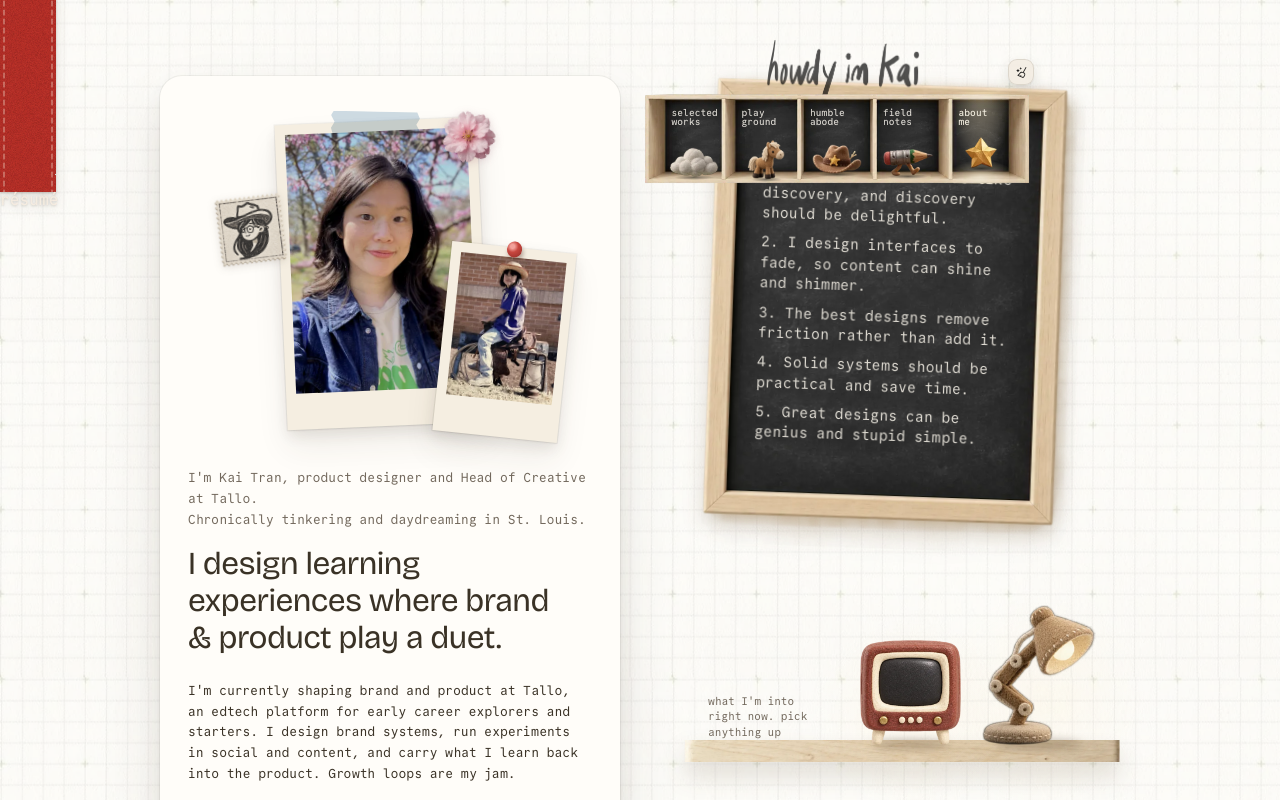
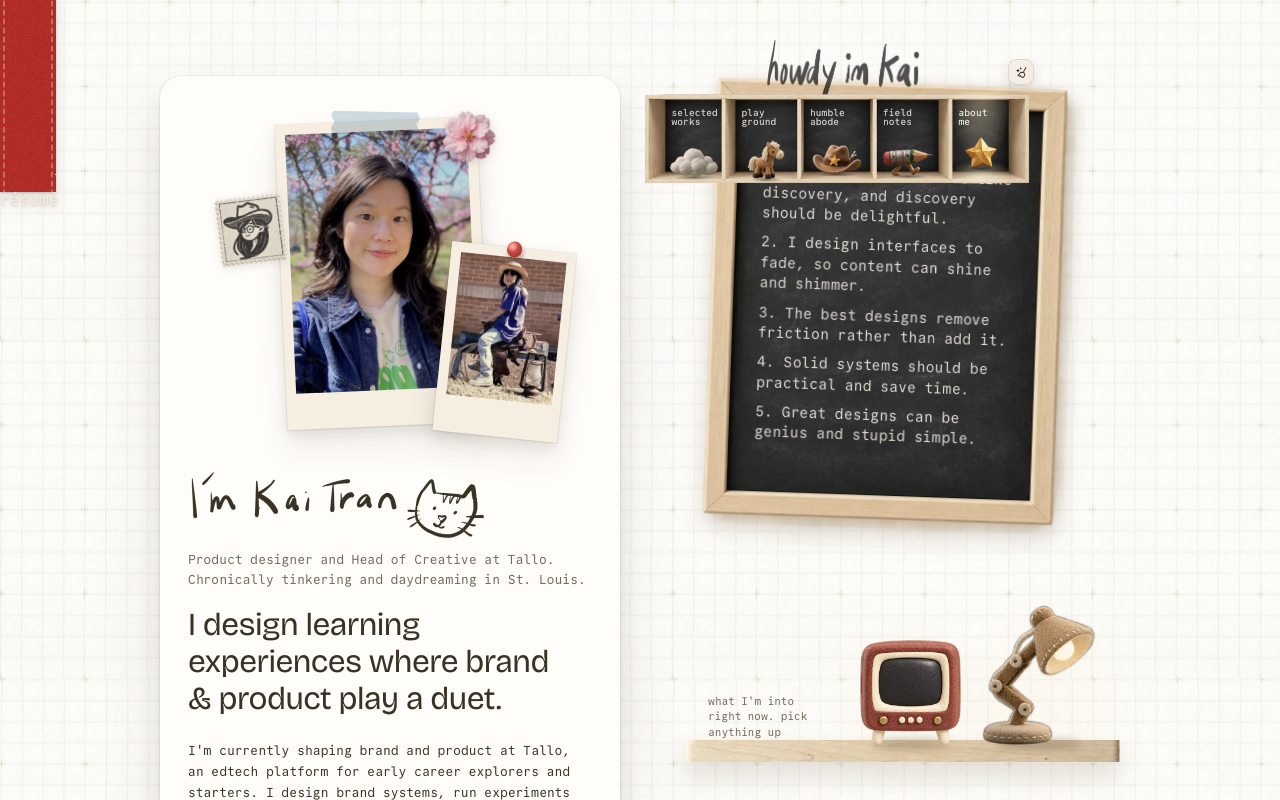
Before and after one commit to howdyimkai/portfolio-2026, a Next.js app: page /about in a window 1280 px wide. Shown: the top 800 px of the page. Built offline with nearby package versions, Linux system fonts and the light colour scheme.

Commit message:
Hand-letter the About intro and note the Nov 2 copy swaps
Kai's handwritten "I'm Kai Tran" and cat now open the About intro, so the typed
line starts at the title. Notes in data.ts and SandGarden.tsx point to the copy
that goes live on Nov 2 (About intro, Tallo paragraph, homepage sub line).

```diff
--- a/src/components/SandGarden.tsx
+++ b/src/components/SandGarden.tsx
@@ -100,8 +100,8 @@ const HINT_DELAY_MS = 4000
 const KEEP_GOING_AT = 0.5
 // Typed sub line under the drawn title (Kai, 2026-10-25): the drawing says who Kai is, this
 // line gives a skimming recruiter the job title. Static on purpose, and it sits outside the
-// title element so erasing the title leaves it alone. After Nov 2, 2026: "Formerly Head of
-// Creative at Tallo."
+// title element so erasing the title leaves it alone. On Nov 2, 2026, swap to "Kai Tran,
+// product designer. Plant, rake, ship." (Kai, 2026-10-29: the page's tools as verbs).
 const TITLE_SUBLINE = 'Product designer. Head of Creative at Tallo.'
 const HINT_COPY = { start: 'psst, try the eraser above', keep: 'keep going, try an infinity pattern' } // keep renders with InfinityTrace before "infinity"
 // Single-key tool shortcuts. Pressing the held tool's key puts it down, like clicking it.
--- a/src/components/about/AboutPage.tsx
+++ b/src/components/about/AboutPage.tsx
@@ -8,7 +8,7 @@ import { useRef, useState } from 'react'
 import Image from 'next/image'
 import AboutShelf from './AboutShelf'
 import AboutCard from './AboutCard'
-import { BIO, HERO, INTRO, PHOTO, PRINCIPLES, YOUNG_PHOTO } from './data'
+import { BIO, HERO, INTRO, NAME_ART, PHOTO, PRINCIPLES, YOUNG_PHOTO } from './data'
 import './about.css'
 
 // The five principles, chalked on the birch frame. Real text, sized to the frame with container units.
@@ -72,6 +72,8 @@ export default function AboutPage() {
                 <Image className="about-stamp" src="/about/stamp.webp" alt="" width={188} height={201} draggable={false} />
               </div>
               <div className="flex flex-col gap-4">
+                {/* Kai's handwritten name and cat, at half the 600px export so it stays sharp at 2x. */}
+                <Image src={NAME_ART.src} alt={NAME_ART.alt} width={NAME_ART.w} height={NAME_ART.h} draggable={false} className="-mb-2 h-auto w-[260px] lg:w-[300px]" />
                 <p className="font-mono text-[13px] leading-[1.6] text-ink-muted">
                   {INTRO[0]}
                   <br />
--- a/src/components/about/data.ts
+++ b/src/components/about/data.ts
@@ -139,7 +139,11 @@ export const CARDS: Card[] = [
 export const cardById = (id: string) => CARDS.find((c) => c.id === id)!
 
 // Kai, 2026-10-18: the intro and hero sentence open the bio panel, the paragraphs follow.
-export const INTRO = ["I'm Kai Tran, product designer and Head of Creative at Tallo.", 'Chronically tinkering and daydreaming in St. Louis.']
+// Kai, 2026-10-29: "I'm Kai Tran" and the cat are Kai's handwriting (NAME_ART), so the typed
+// intro starts at the title. On Nov 2, 2026: INTRO[0] becomes "Product designer for learning
+// and AI." and BIO[0] goes past tense. Copy of record: about-me/ABOUT_Final.md in the workspace.
+export const NAME_ART = { src: p('name-hand'), w: 600, h: 147, alt: "I'm Kai Tran" }
+export const INTRO = ['Product designer and Head of Creative at Tallo.', 'Chronically tinkering and daydreaming in St. Louis.']
 export const HERO = 'I design learning experiences where brand & product play a duet.'
 
 export const BIO = [
```
Also changed, not shown: public/about/name-hand.webp (added).
